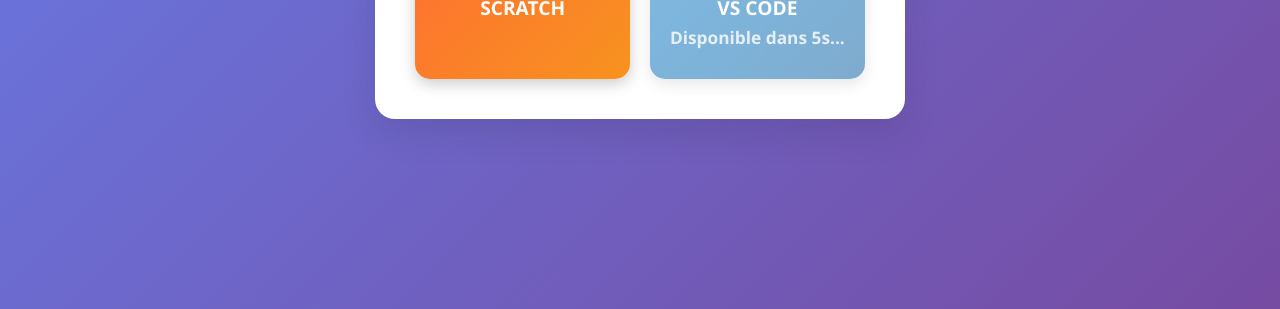
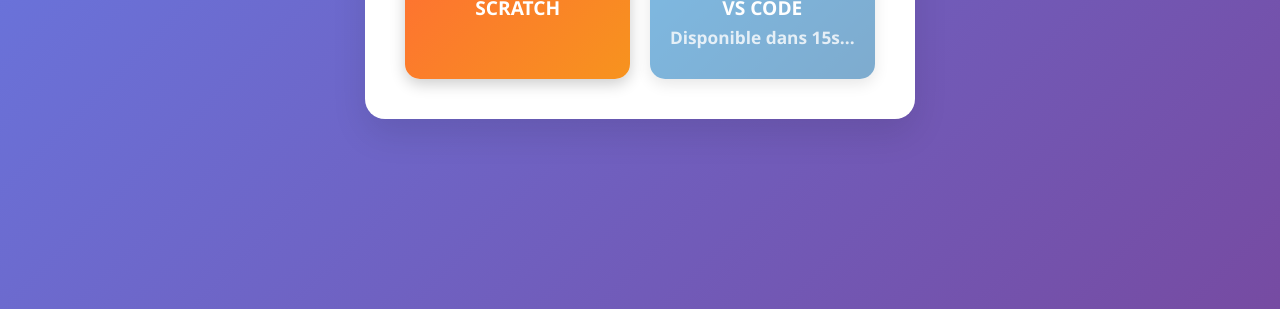
Before and after one commit to efs91/efs91-classroom, a website: page orchestrateur/homepage.html in a window 1280 px wide. Shown: the part 491-800 px from the top of the page. Drawn offline with Linux system fonts and the light colour scheme.

Commit message:
readme + timer 20 sec

```diff
--- a/orchestrateur/homepage.html
+++ b/orchestrateur/homepage.html
@@ -105,7 +105,7 @@
 
     <script>
         // Timer pour activer VS Code après 10 secondes
-        let countdown = 10;
+        let countdown = 20;
         const vscodeBtn = document.getElementById('vscode-btn');
         const countdownEl = document.getElementById('countdown');
 
```
Also changed, not shown: README.md.
